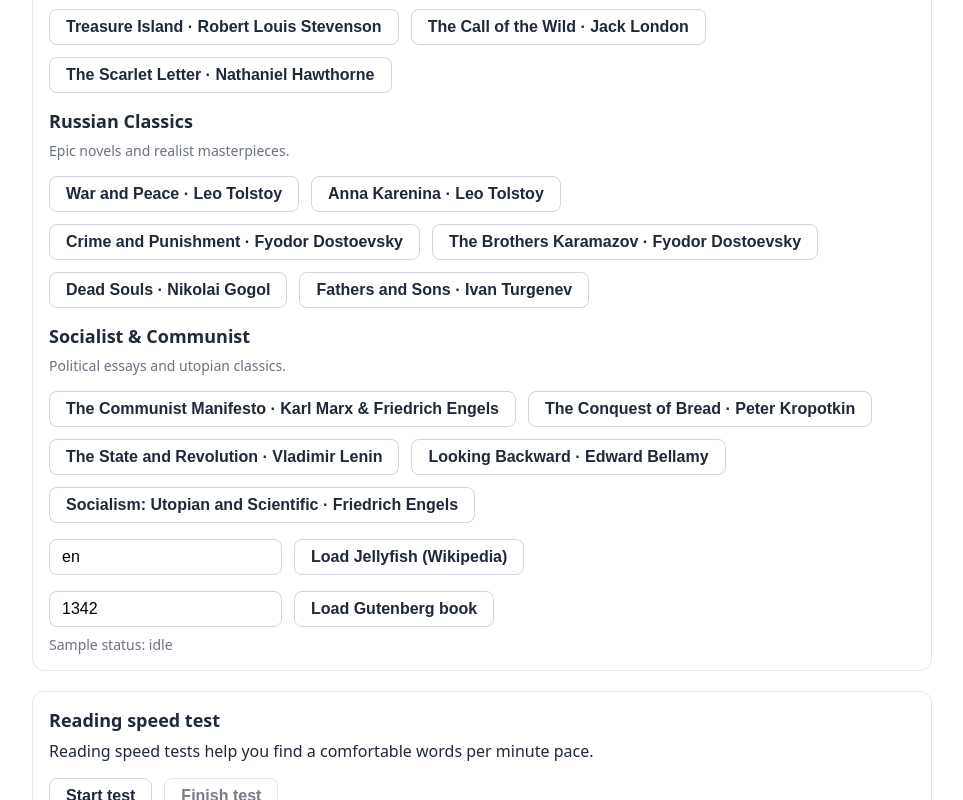
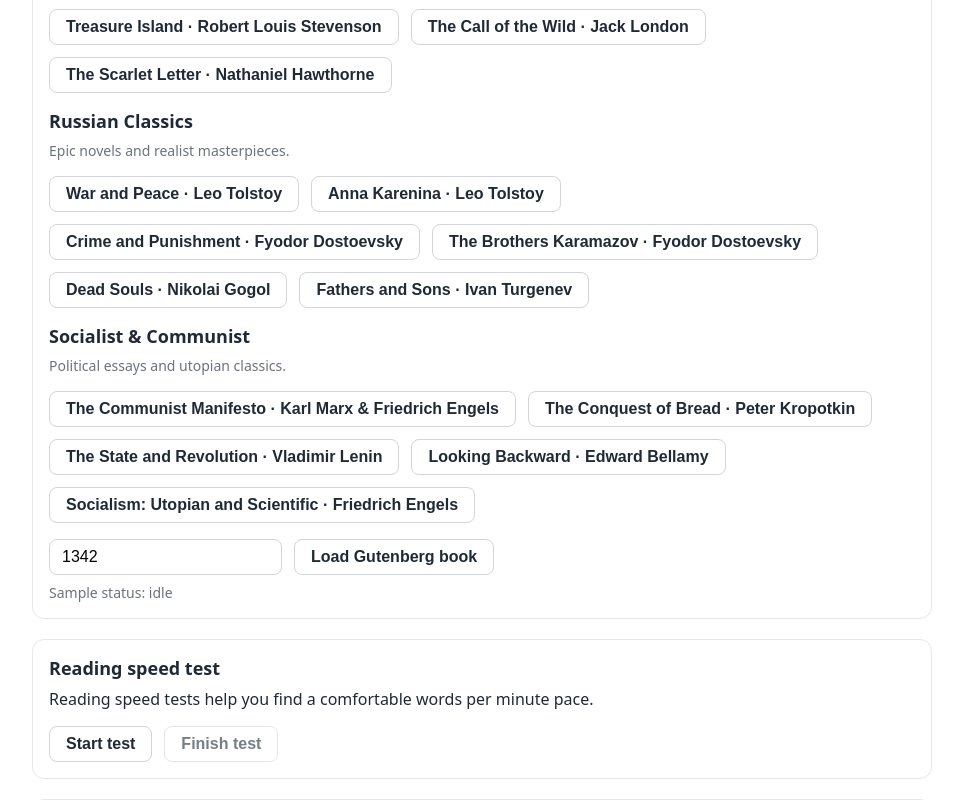
Before and after one commit to bandeiracaio/FastReader, a React (Vite) app: page / in a window 1280 px wide. Shown: the part 673-1473 px from the top of the page, without its empty margins (158-1121 px from the left). Built offline with nearby package versions, Linux system fonts and the light colour scheme.

Commit message:
Update sample texts

```diff
--- a/src/App.tsx
+++ b/src/App.tsx
@@ -137,17 +137,18 @@ type SampleCategory = {
   description: string;
   samples: SampleSource[];
 };
+const QUICK_DEMO_SENTENCE =
+  "Focus on each word, keep a steady rhythm, and let your eyes stay relaxed as the words appear in sequence.";
+const QUICK_DEMO_REPEAT_COUNT = 50;
+const QUICK_DEMO_TEXT = Array.from(
+  { length: QUICK_DEMO_REPEAT_COUNT },
+  () => QUICK_DEMO_SENTENCE
+).join(" ");
 const SAMPLE_TEXTS: SampleText[] = [
   {
     id: "quick-demo",
     label: "Quick demo",
-    text: "Speed reading works best with short bursts of focused attention."
-  },
-  {
-    id: "productivity",
-    label: "Productivity tip",
-    text:
-      "Try increasing your pace gradually while maintaining comprehension and comfort."
+    text: QUICK_DEMO_TEXT
   }
 ];
 const LONG_SAMPLE_CATEGORIES: SampleCategory[] = [
@@ -335,7 +336,6 @@ const LONG_SAMPLE_CATEGORIES: SampleCategory[] = [
     ]
   }
 ];
-const DEFAULT_WIKIPEDIA_LANGUAGE = "en";
 const DEFAULT_GUTENBERG_ID = "1342";
 
 type ImportStatus = (typeof IMPORT_STATUSES)[number];
@@ -385,9 +385,6 @@ export default function App() {
   const [isWordFocusMode, setIsWordFocusMode] = useState(false);
   const [sessionElapsedMs, setSessionElapsedMs] = useState(0);
   const [sessionStartMs, setSessionStartMs] = useState<number | null>(null);
-  const [wikipediaLanguage, setWikipediaLanguage] = useState(
-    DEFAULT_WIKIPEDIA_LANGUAGE
-  );
   const [gutenbergBookId, setGutenbergBookId] = useState(
     DEFAULT_GUTENBERG_ID
   );
@@ -837,46 +834,8 @@ export default function App() {
     }
   };
 
-  const handleWikipediaLanguageChange = (
-    event: React.ChangeEvent<HTMLInputElement>
-  ) => {
-    setWikipediaLanguage(event.target.value.trim().toLowerCase());
-  };
-
   const handleGutenbergIdChange = (event: React.ChangeEvent<HTMLInputElement>) => {
     setGutenbergBookId(event.target.value.trim());
-  };
-
-  const handleLoadWikipediaSample = async () => {
-    if (!wikipediaLanguage) {
-      return;
-    }
-
-    setSampleStatus("loading");
-    setSampleError(null);
-
-    try {
-      const response = await fetch(
-        `https://${wikipediaLanguage}.wikipedia.org/api/rest_v1/page/summary/Jellyfish`
-      );
-
-      if (!response.ok) {
-        throw new Error("Failed to load Wikipedia sample.");
-      }
-
-      const data = (await response.json()) as { extract?: string };
-      if (!data.extract) {
-        throw new Error("No summary found for this language.");
-      }
-
-      handleSampleSelect(data.extract);
-      setSampleStatus("success");
-    } catch (error) {
-      setSampleStatus("error");
-      setSampleError(
-        error instanceof Error ? error.message : "Sample load failed."
-      );
-    }
   };
 
   const handleLoadGutenbergSample = async () => {
@@ -1026,24 +985,6 @@ export default function App() {
               </div>
             </div>
           ))}
-          <div className="app__controls app__samples-row">
-            <input
-              className="app__input"
-              type="text"
-              value={wikipediaLanguage}
-              onChange={handleWikipediaLanguageChange}
-              placeholder="Language code (e.g., en, es, pt)"
-              data-testid="wikipedia-language"
-            />
-            <button
-              type="button"
-              className="app__button"
-              onClick={handleLoadWikipediaSample}
-              data-testid="wikipedia-sample"
-            >
-              Load Jellyfish (Wikipedia)
-            </button>
-          </div>
           <div className="app__controls app__samples-row">
             <input
               className="app__input"
```
Also changed, not shown: 2 other files (tests, documents, lock files or other folders).
